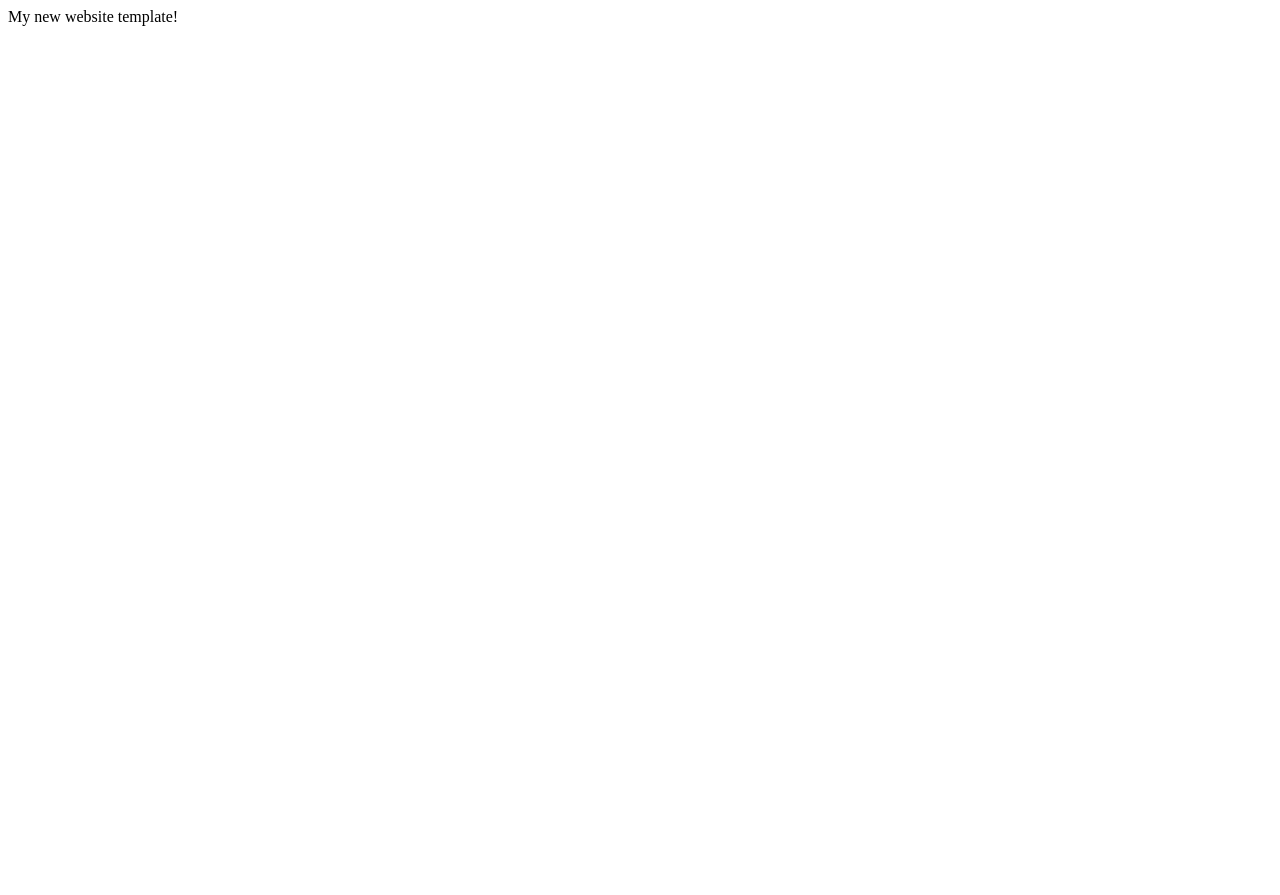
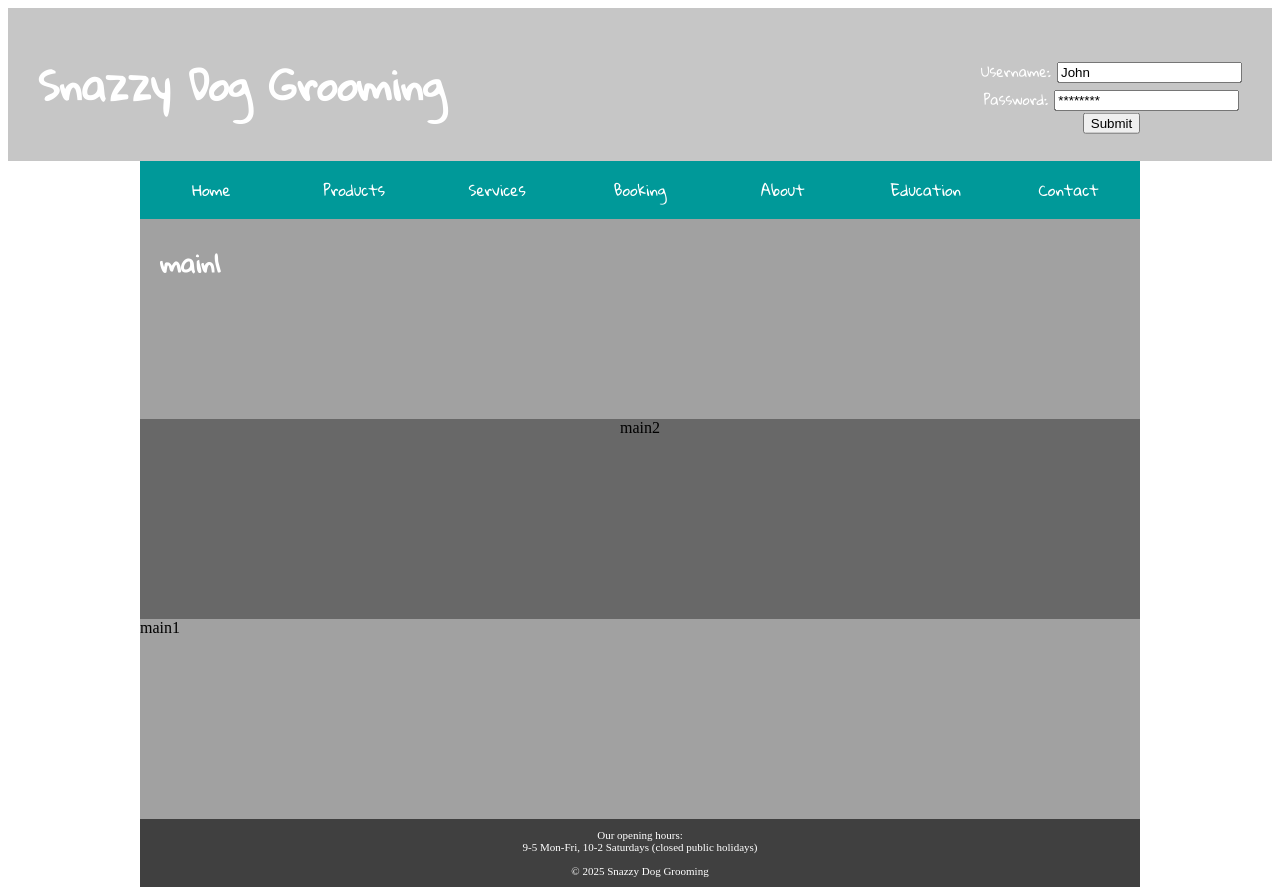
Before and after one commit to andrewbrightnz/BIT607_A2, a plain HTML site: page template.html in a window 1280 px wide. Before the commit the page ends 800 px from the top, so only its background shows below. Drawn offline with Linux system fonts and the light colour scheme.

Commit message:
Fonts installed, Links set, Login forms set, Footer text set,

```diff
--- /dev/null
+++ b/Sample sites/media_queries/media_queries.html
@@ -0,0 +1,11 @@
+<html>
+	<head>
+		<meta charset="utf-8" />
+		<meta name="viewport" content="width=device-width, initial-scale=1.0" />
+		<link rel="stylesheet" href="media_queries.css" />
+		<title>Media queries</title>
+	</head>
+	<body>
+		<p>Content goes here</p>
+	</body>
+</html>
--- /dev/null
+++ b/Sample sites/media_queries/media_queries_quiz_answer.css
@@ -0,0 +1,68 @@
+/* Universal box sizing */
+* {
+	box-sizing: border-box;
+}
+/* Set the size of the body */
+/*body {
+    width: 600px;
+  }*/
+
+/* Style the header */
+.header {
+	background-color: #00cccc;
+	text-align: center;
+	padding: 20px;
+}
+/* Responsive font size makes the <h1>, <h2> and <p> smaller on a smaller screen */
+@media screen and (max-width: 600px) {
+	h1 {
+		font-size: 1.2em;
+	}
+	h2 {
+		font-size: 1em;
+	}
+	p {
+		font-size: 0.8em;
+	}
+}
+
+/* Style the top navigation bar */
+.topnav {
+	overflow: hidden;
+	background-color: #009999;
+}
+/* Style the topnav links */
+.topnav a {
+	float: left;
+	display: block;
+	color: white;
+	text-align: center;
+	padding: 14px 16px;
+}
+/* Create two equal columns that float next to each other */
+.column {
+	float: left;
+	width: 50%;
+	padding: 15px;
+	background-color: #e6ffff;
+}
+/* Clear floats after the columns */
+.row:after {
+	content: "";
+	display: table;
+	clear: both;
+}
+
+/* Responsive layout - makes the two columns stack on top of each other
+  instead of next to each other */
+@media screen and (max-width: 600px) {
+	.column {
+		width: 100%;
+	}
+}
+
+.footer {
+	background-color: #009999;
+	text-align: center;
+	padding: 10px;
+}
--- a/styles.css
+++ b/styles.css
@@ -0,0 +1,127 @@
+/* Universal box sizing */
+* {
+	box-sizing: border-box;
+}
+
+/* Style the header */
+.header {
+	background-color: #c6c6c6;
+	font-family: "Gloria Hallelujah", sans-serif;
+	font-size: 20px;
+	color: white;
+	text-align: center;
+	padding: 10px;
+	position: relative;
+}
+
+.header-text {
+	position: relative;
+	text-align: center;
+}
+
+.login-text {
+	position: absolute;
+	top: 50%;
+	right: 20px;
+	transform: translateY(-30%);
+	display: flex;
+	gap: 10px;
+	font-size: 14px;
+}
+/* Responsive font size makes the <h1>, <h2> and <p> smaller on a smaller screen */
+@media screen and (max-width: 600px) {
+	h1 {
+		font-size: 1.2em;
+	}
+	h2 {
+		font-size: 1em;
+	}
+	p {
+		font-size: 0.8em;
+	}
+}
+
+h1,
+h2,
+h3,
+h4 {
+	font-family: "Gloria Hallelujah", sans-serif;
+	text-align: left;
+	color: white;
+	padding-left: 20px;
+}
+/* Style the top navigation bar */
+.topnav {
+	display: flex;
+	justify-content: center;
+	max-width: 1000px;
+	width: 100%;
+	margin: 0 auto;
+	overflow: hidden;
+	background-color: #009999;
+	font-family: "Gloria Hallelujah", sans-serif;
+	font-size: 15px;
+	color: white;
+}
+/* Style the topnav links */
+.topnav a {
+	float: left;
+	display: block;
+	color: white;
+	text-align: center;
+	padding: 14px 14px;
+	text-decoration: none;
+}
+
+.main1 {
+	background-color: #a1a1a1;
+	display: flex;
+	max-width: 1000px;
+	width: 100%;
+	height: 200px;
+	margin: 0 auto;
+}
+.main2 {
+	background-color: #686868;
+	display: flex;
+	justify-content: center;
+	max-width: 1000px;
+	width: 100%;
+	height: 200px;
+	margin: 0 auto;
+}
+
+/* Create two equal columns that float next to each other */
+.column {
+	float: left;
+	width: 50%;
+	padding: 15px;
+	background-color: #e6ffff;
+}
+/* Clear floats after the columns */
+.row:after {
+	content: "";
+	display: table;
+	clear: both;
+}
+
+/* Responsive layout - makes the two columns stack on top of each other
+  instead of next to each other */
+@media screen and (max-width: 600px) {
+	.column {
+		width: 100%;
+	}
+}
+
+.footer {
+	display: flex;
+	justify-content: center;
+	max-width: 1000px;
+	width: 100%;
+	margin: 0 auto;
+	background-color: #404040;
+	color: white;
+	font-size: 11px;
+	text-align: center;
+	padding: 10px;
+}
--- a/template.html
+++ b/template.html
@@ -4,9 +4,45 @@
 <html>
 	<head>
 		<meta charset="utf-8" />
+		<meta lang="en" />
+		<meta name="viewport" content="width=device-width, initial-scale=1.0" />
 		<link rel="stylesheet" href="styles.css" />
-		<title>Template</title>
+		<link href="https://fonts.googleapis.com/css2?family=Gloria+Hallelujah&display=swap" rel="stylesheet">
+
+		<title>Snazzy Dog Grooming website template</title>
 	</head>
+	<body>
+	<header class="header">
+		<div class="header-text">
+			<h1>Snazzy Dog Grooming</h1>
+			<div class="login-text">
+				<form action="/action_page.php">
+					<label for="username">Username:</label>
+					<input type="text" id="username" name="username" value="John"><br>
+					<label for="password">Password:</label>
+					<input type="text" id="password" name="password" value="********"><br>
+					<input type="submit" value="Submit">
+				</form>
+			</div>
+		</div>
+	</header>
+	<nav class="topnav">
+		<a href="#" class="topnav">Home</a></li>
+		<a href="#"class="topnav">Products</a></li>
+		<a href="#"class="topnav">Services</a></li>
+		<a href="#"class="topnav">Booking</a></li>
+		<a href="#"class="topnav">About</a></li>
+		<a href="#"class="topnav">Education</a></li>
+		<a href="#"class="topnav">Contact</a></li>
+    </nav>
+		<div class="main1">
+			<div>
+				<h2>main1</h2>
+			</div>
+
+			</div>
+		<div class="main2">main2</div>
+		<div class="main1">main1</div>
+		<div class="footer">Our opening hours:<br>9-5 Mon-Fri, 10-2 Saturdays (closed public holidays)<br><br>&copy; 2025 Snazzy Dog Grooming</div>
+	</body>
 </html>
-
-My new website template!
```
Also changed, not shown: index.html (+1 -2 lines), 2 other files.
